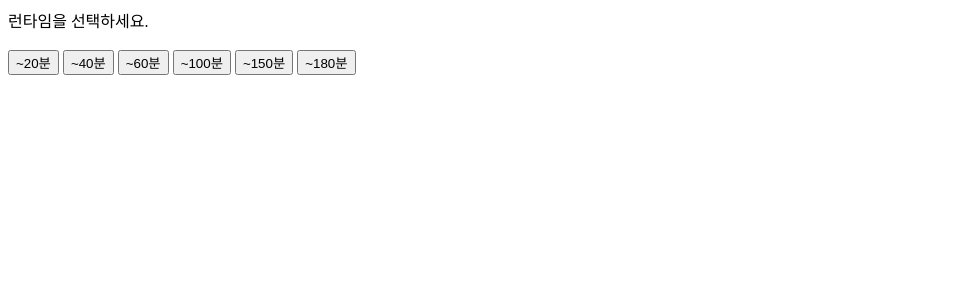
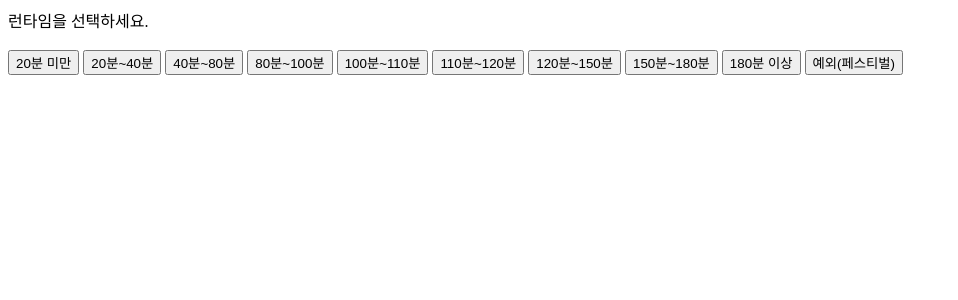
Before and after one commit to goorm-ShowUP/ShowUP, a Django app: page /runtime/ in a window 1280 px wide. Shown: the top 300 px of the page, without its empty margins (0-958 px from the left). Run offline with Django 4.2, Linux system fonts and the light colour scheme.

Commit message:
변수 수정

```diff
--- a/show_up/templates/show_up/price.html
+++ b/show_up/templates/show_up/price.html
@@ -1,13 +1,10 @@
 <!DOCTYPE html>
-<head>
-    <title>Home</title>
-</head>
 <body>
     티켓 가격을 입력해주세요
     <div class = "container">
         <form action = "{% url 'genre' %}" method='post'>
             {% csrf_token %}
-            티켓 가격:<input type="text" name="price">
+            티켓 가격(원):<input type="text" name="price">
             <br>
             <input type="submit" value="제출">
         </form>
--- a/show_up/templates/show_up/runtime.html
+++ b/show_up/templates/show_up/runtime.html
@@ -1,11 +1,15 @@
 <form action="{% url 'day' %}" method="post">
     {% csrf_token %}
     런타임을 선택하세요.<br><br>
-    <button type="submit" name="runtime" value=20>~20분</button>
-    <button type="submit" name="runtime" value=40>~40분</button>
-    <button type="submit" name="runtime" value=60>~60분</button>
-    <button type="submit" name="runtime" value=100>~100분</button>
-    <button type="submit" name="runtime" value=150>~150분</button>
-    <button type="submit" name="runtime" value=180>~180분</button>
+    <button type="submit" name="runtime" value=0>20분 미만</button>
+    <button type="submit" name="runtime" value=20>20분~40분</button>
+    <button type="submit" name="runtime" value=40>40분~80분</button>
+    <button type="submit" name="runtime" value=80>80분~100분</button>
+    <button type="submit" name="runtime" value=100>100분~110분</button>
+    <button type="submit" name="runtime" value=110>110분~120분</button>
+    <button type="submit" name="runtime" value=120>120분~150분</button>
+    <button type="submit" name="runtime" value=150>150분~180분</button>
+    <button type="submit" name="runtime" value=180>180분 이상</button>
+    <button type="submit" name="runtime" value=1440>예외(페스티벌)</button>
 
 </form>
```
Also changed, not shown: show_up/templates/show_up/age.html (+8 -8 lines), show_up/templates/show_up/day.html (+13 -10 lines).
